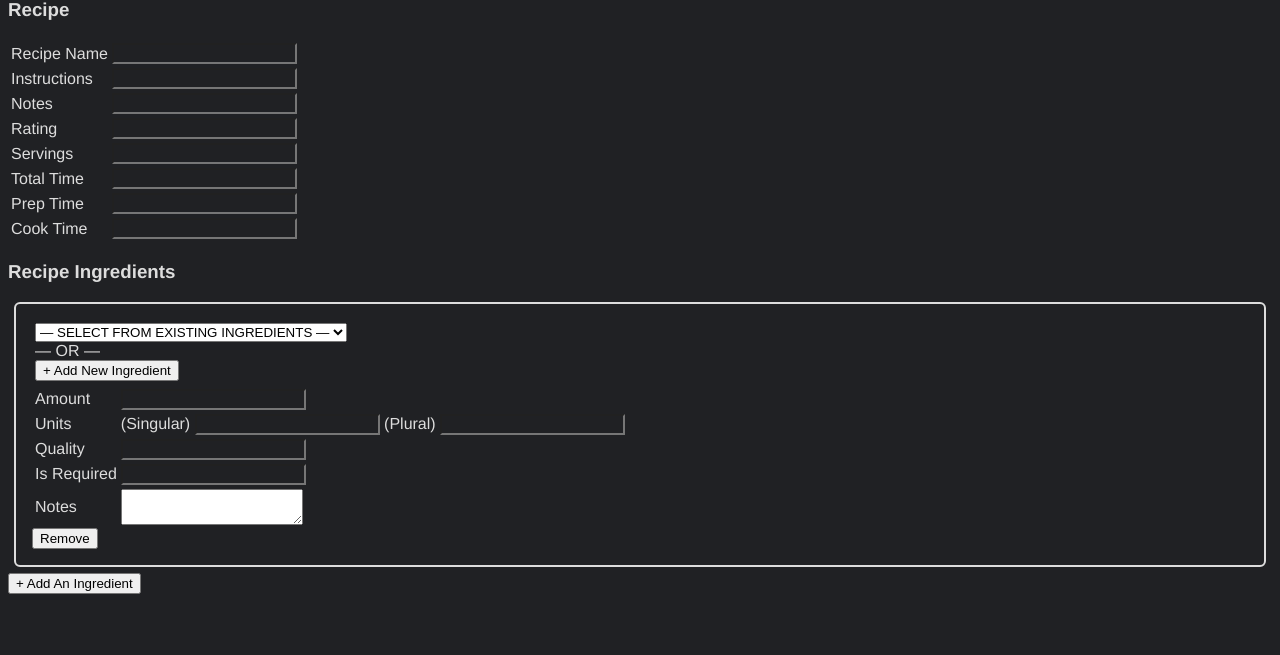
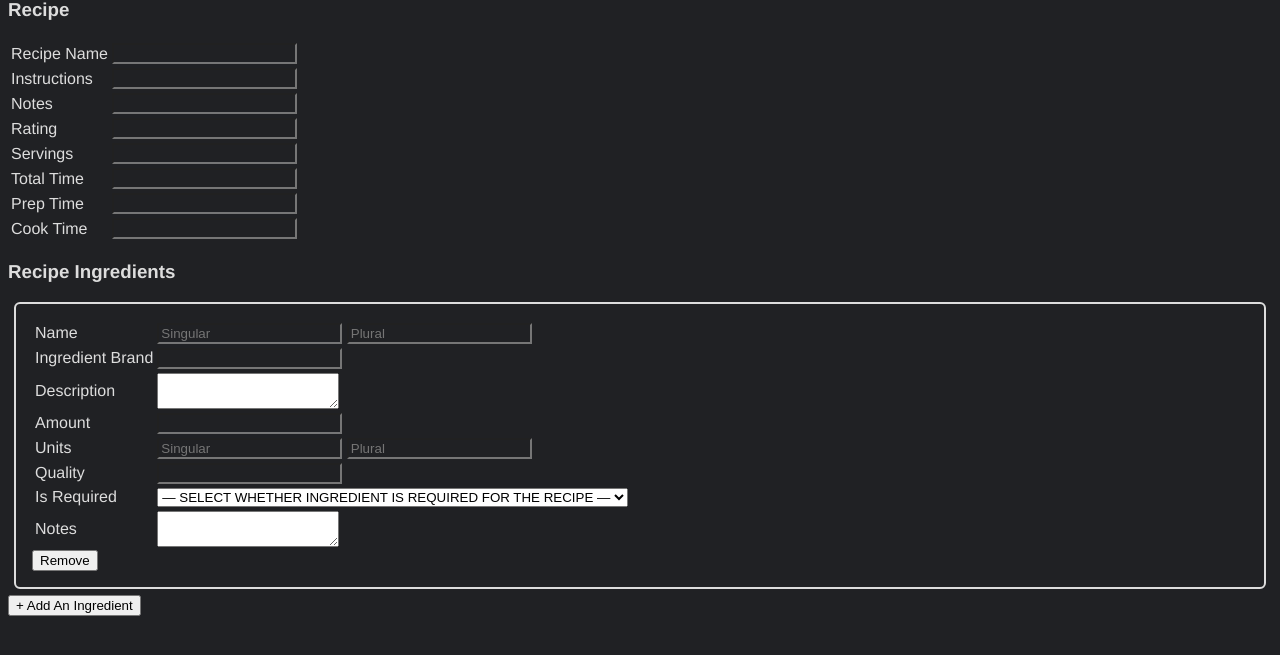
Before and after one commit to MPZinke/Recipes, a Flask app: page /new in a window 1280 px wide. Shown: the part 67-722 px from the top of the page. Run offline with Flask 2, Linux system fonts and the light colour scheme; data that the repository does not hold is empty; some libraries are stand-ins or nearby versions.

Commit message:
RecipeIngredient input is now datalisted

```diff
--- a/Backend/Main.py
+++ b/Backend/Main.py
@@ -36,6 +36,9 @@ app = Flask("Recipes", template_folder=os.path.join(ROOT_DIR, "Templates"), stat
 # FROM: https://abstractkitchen.com/blog/how-to-create-custom-jinja-filters-in-flask/
 app.jinja_env.filters["format_decimal"] = format_decimal
 app.jinja_env.filters["format_decimal_fractionally"] = format_decimal_fractionally
+app.jinja_env.filters["map_str"] = lambda x: map(str, x)
+app.jinja_env.filters["map"] = map
+app.jinja_env.filters["str"] = str
 app.jinja_env.filters["replace_timer"] = replace_timer
 
 
@@ -44,6 +47,19 @@ def GET_():
 	# FROM: https://stackoverflow.com/a/36011663
 	# return "<a href='alarm-clock://' target='_blank'>Timer</a>"
 	return "<a href='clock-timer://'>Timer</a>"
+
+
+@app.route("/testing/datalist")
+def GET_testing_datatlist():
+	return """
+	<form>
+		<input list="my_list"/>
+		<datalist id="my_list">
+			<option value="12345">One</option>
+			<option value="67890"></option>
+		</datalist>
+	</form>
+"""
 
 # ————————————————————————————————————————————————————— RECIPES  ————————————————————————————————————————————————————— #
 # ———————————————————————————————————————————————————————————————————————————————————————————————————————————————————— #
@@ -131,6 +147,12 @@ def GET_timer(duration: str):
 	return render_template("Timer.j2")
 
 
+@app.route("/api/ingredients")
+def GET_api_ingredients():
+	ingredients: list[Ingredient] = Ingredient.all()
+	return str(ingredients)
+
+
 def main():
 	app.run(host="0.0.0.0", port=8080, debug=True)
 
--- a/Backend/Templates/New/New.j2
+++ b/Backend/Templates/New/New.j2
@@ -25,7 +25,11 @@
 					Recipe Name
 				</td>
 				<td>
-					<input name="name-input" id="name-input" type="text"/>
+					<input
+					  name="name-input"
+					  id="name-input"
+					  type="text"
+					/>
 				</td>
 			</tr>
 			<tr>
@@ -33,7 +37,11 @@
 					Instructions
 				</td>
 				<td>
-					<input name="instructions-input" id="instructions-input" type="text"/>
+					<input
+					  name="instructions-input"
+					  id="instructions-input"
+					  type="text"
+					/>
 				</td>
 			</tr>
 			<tr>
@@ -41,7 +49,11 @@
 					Notes
 				</td>
 				<td>
-					<input name="notes-input" id="notes-input" type="text"/>
+					<input
+					  name="notes-input"
+					  id="notes-input"
+					  type="text"
+					/>
 				</td>
 			</tr>
 			<tr>
@@ -49,7 +61,11 @@
 					Rating
 				</td>
 				<td>
-					<input name="rating-input" id="rating-input" type="text"/>
+					<input
+					  name="rating-input"
+					  id="rating-input"
+					  type="text"
+					/>
 				</td>
 			</tr>
 			<tr>
@@ -57,7 +73,11 @@
 					Servings
 				</td>
 				<td>
-					<input name="servings-input" id="servings-input" type="text"/>
+					<input
+					  name="servings-input"
+					  id="servings-input"
+					  type="text"
+					/>
 				</td>
 			</tr>
 			<tr>
@@ -65,7 +85,11 @@
 					Total Time
 				</td>
 				<td>
-					<input name="total_time-input" id="total_time-input" type="text"/>
+					<input
+					  name="total_time-input"
+					  id="total_time-input"
+					  type="text"
+					/>
 				</td>
 			</tr>
 			<tr>
@@ -73,7 +97,11 @@
 					Prep Time
 				</td>
 				<td>
-					<input name="prep_time-input" id="prep_time-input" type="text"/>
+					<input
+					  name="prep_time-input"
+					  id="prep_time-input"
+					  type="text"
+					/>
 				</td>
 			</tr>
 			<tr>
@@ -81,7 +109,11 @@
 					Cook Time
 				</td>
 				<td>
-					<input name="cook_time-input" id="cook_time-input" type="text"/>
+					<input
+					  name="cook_time-input"
+					  id="cook_time-input"
+					  type="text"
+					/>
 				</td>
 			</tr>
 		</table>
@@ -89,13 +121,18 @@
 		<h3>
 			Recipe Ingredients
 		</h3>
-		<div id="recipe_ingredients-div">
+		<div
+		  id="recipe_ingredients-div"
+		>
 			{% with count=1 %}
 				{% include "New/RecipeIngredient/New.j2" %}
 			{% endwith %}
 		</div>
 
-		<button type="button" onclick="add_new_recipe_ingredient_html();">
+		<button
+		  type="button"
+		  onclick="add_new_recipe_ingredient_html();"
+		>
 			+ Add An Ingredient
 		</button>
 	</form>
@@ -121,47 +158,54 @@
 		}
 
 
-		function add_ingredient_html(select)
+		function update_ingredient(input)
 		{
-			const recipe_ingredients_div = document.getElementById("recipe_ingredients-div");
-			const ingredient_td = select.closest(".recipe_ingredient_ingredient-td");
+			const recipe_ingredient_div = input.closest(".recipe_ingredient-div");
 
-			var xmlhttp = new XMLHttpRequest();
-			xmlhttp.open("GET", `/new/recipe_ingredient/ingredient/${select.value}`, false);
-			xmlhttp.send(null);
+			const singular_name = recipe_ingredient_div.querySelector(".ingredient_singular_name-input").value;
+			const singular_datalist = recipe_ingredient_div.querySelector(".ingredient_name_singular-datalist");
 
-			if(xmlhttp.status == 400)
+			const plural_name = recipe_ingredient_div.querySelector(".ingredient_plural_name-input").value;
+			const plural_datalist = recipe_ingredient_div.querySelector(".ingredient_name_plural-datalist");
+
+			const brand_name = recipe_ingredient_div.querySelector(".ingredient_brand-input").value;
+
+			let valid_datalist_ingredients = [];
+			for(var x = 0; x < INGREDIENTS.length; x++)
 			{
-				return alert('There was an error 400');
-			}
-			else if(xmlhttp.status != 200)
-			{
-				return alert('add_ingredient_html::something else other than 200 was returned');
+				let ingredient = INGREDIENTS[x];
+				if(singular_name == ingredient.names[0].substring(0, singular_name.length)
+				  && plural_name == ingredient.names[1].substring(0, plural_name.length)
+				  && brand_name == ingredient.brand.substring(0, brand_name.length)
+				)
+				{
+					valid_datalist_ingredients.push(ingredient);
+				}
 			}
 
-			ingredient_td.innerHTML = xmlhttp.responseText;
-		}
+			let singular_datalist_innerHTML = "";
+			let plural_datalist_innerHTML = "";
+			for(var x = 0; x < valid_datalist_ingredients.length; x++)
+			{
+				let ingredient = valid_datalist_ingredients[x];
 
+				singular_datalist_innerHTML += `<option
+						  ingredient-id="${ingredient.id}"
+						  value="${ingredient.names[0]}"
+						>
+							${ingredient.brand}
+						</option>`;
 
-		function add_new_ingredient_html(button)
-		{
-			const recipe_ingredients_div = document.getElementById("recipe_ingredients-div");
-			const ingredient_td = button.closest(".recipe_ingredient_ingredient-td");
-
-			var xmlhttp = new XMLHttpRequest();
-			xmlhttp.open("GET", `/new/recipe_ingredient/ingredient`, false);
-			xmlhttp.send(null);
-
-			if(xmlhttp.status == 400)
-			{
-				return alert('There was an error 400');
-			}
-			else if(xmlhttp.status != 200)
-			{
-				return alert('add_new_ingredient_html::2something else other than 200 was returned');
+				plural_datalist_innerHTML += `<option
+						  ingredient-id="${ingredient.id}"
+						  value="${ingredient.names[1]}"
+						>
+							${ingredient.brand}
+						</option>`;
 			}
 
-			ingredient_td.innerHTML = xmlhttp.responseText;
+			singular_datalist.innerHTML = singular_datalist_innerHTML;
+			plural_datalist.innerHTML = plural_datalist_innerHTML;
 		}
 
 
@@ -180,5 +224,27 @@
 				for(let x = 0; x < recipe_ingredients.length; x++){}
 			}
 		}
+
+
+		function get_ingredients()
+		{
+			var xmlhttp = new XMLHttpRequest();
+			xmlhttp.open("GET", `/api/ingredients`, false);
+			xmlhttp.send(null);
+
+			if(xmlhttp.status == 400)
+			{
+				return alert('There was an error 400');
+			}
+			else if(xmlhttp.status != 200)
+			{
+				return alert('add_new_ingredient_html::2something else other than 200 was returned');
+			}
+
+			return JSON.parse(xmlhttp.responseText);
+		}
+
+
+		const INGREDIENTS = JSON.parse(`{{ ingredients | str }}`);
 	</script>
 {% endblock %}
--- a/Backend/Templates/New/RecipeIngredient/New.j2
+++ b/Backend/Templates/New/RecipeIngredient/New.j2
@@ -1,16 +1,82 @@
-<div class="boxed">
+<div
+  class="boxed recipe_ingredient-div"
+>
 	<table>
 		<tr>
-			<td colspan="2" class="recipe_ingredient_ingredient-td">
-				{% include "New/RecipeIngredient/Ingredient/Select.j2" %}
-				<br/>
-				— OR —
-				<br/>
-				{% include "New/RecipeIngredient/Ingredient/Button.j2" %}
+			<td>
+				Name
+			</td>
+			<td>
+				<input
+				  name="ingredient_name_singular-input-"
+				  id="ingredient_name_singular-input-"
+				  class="ingredient_name-input ingredient_singular_name-input"
+				  type="text"
+				  placeholder="Singular"
+				  list="ingredient_name_singular-datalist-"
+				  onchange="update_ingredient(this);"
+				  oninput="update_ingredient(this);"
+				/>
+				<datalist
+				  id="ingredient_name_singular-datalist-"
+				  class="ingredient_name_singular-datalist"
+				>
+					{% for ingredient in ingredients %}
+						<option
+						  ingredient-id="{{ ingredient.id() }}"
+						  value="{{ ingredient.names()[0] }}"
+						>
+							{{ ingredient.brand() }}
+						</option>
+					{% endfor %}
+				</datalist>
+				<input
+				  name="ingredient_name_plural-input-"
+				  id="ingredient_name_plural-input-"
+				  class="ingredient_name-input ingredient_plural_name-input"
+				  type="text"
+				  placeholder="Plural"
+				  list="ingredient_name_plural-datalist-"
+				  onchange="update_ingredient(this);"
+				  oninput="update_ingredient(this);"
+				/>
+				<datalist
+				  id="ingredient_name_plural-datalist-"
+				  class="ingredient_name_plural-datalist"
+				>
+					{% for ingredient in ingredients %}
+						<option
+						  ingredient-id="{{ ingredient.id() }}"
+						  value="{{ ingredient.names()[1] }}"
+						>
+							{{ ingredient.brand() }}
+						</option>
+					{% endfor %}
+				</datalist>
 			</td>
 		</tr>
 		<tr>
-			<td colspan="2">
+			<td>
+				Ingredient Brand
+			</td>
+			<td>
+				<input
+				  name="ingredient_brand-input-"
+				  id="ingredient_brand-input-"
+				  type="text"
+				  class="ingredient_brand-input"
+				/>
+			</td>
+		</tr>
+		<tr>
+			<td>
+				Description
+			</td>
+			<td>
+				<textarea
+				  name="ingredient_Description-textarea-"
+				  id="ingredient_Description-textarea-"
+				></textarea>
 			</td>
 		</tr>
 		<tr>
@@ -18,8 +84,10 @@
 				Amount
 			</td>
 			<td>
-				<input name="ingredient_amount-input-"
-				  id="ingredient_amount-input-" type="text"
+				<input
+				  name="ingredient_amount-input-"
+				  id="ingredient_amount-input-"
+				  type="text"
 				/>
 			</td>
 		</tr>
@@ -28,13 +96,17 @@
 				Units
 			</td>
 			<td>
-				(Singular)
-				<input name="ingredient_units_singular-input-"
-				  id="ingredient_units_singular-input-" type="text"
+				<input
+				  name="ingredient_units_singular-input-"
+				  id="ingredient_units_singular-input-"
+				  type="text"
+				  placeholder="Singular"
 				/>
-				(Plural)
-				<input name="ingredient_units_plural-input-"
-				  id="ingredient_units_plural-input-" type="text"
+				<input
+				  name="ingredient_units_plural-input-"
+				  id="ingredient_units_plural-input-"
+				  type="text"
+				  placeholder="Plural"
 				/>
 			</td>
 		</tr>
@@ -43,8 +115,10 @@
 				Quality
 			</td>
 			<td>
-				<input name="ingredient_quality-input-"
-				  id="ingredient_quality-input-" type="text"
+				<input
+				  name="ingredient_quality-input-"
+				  id="ingredient_quality-input-"
+				  type="text"
 				/>
 			</td>
 		</tr>
@@ -53,9 +127,21 @@
 				Is Required
 			</td>
 			<td>
-				<input name="ingredient_is_required-input-"
-				  id="ingredient_is_required-input-" type="text"
-				/>
+				<select
+				  name="ingredient_is_required-input-"
+				  id="ingredient_is_required-input-"
+				  type="text"
+				>
+					<option value="-1" selected disabled>
+						— SELECT WHETHER INGREDIENT IS REQUIRED FOR THE RECIPE —
+					</option>
+					<option value="1">
+						True
+					</option>
+					<option value="0">
+						False
+					</option>
+				</select>
 			</td>
 		</tr>
 		<tr>
@@ -63,13 +149,18 @@
 				Notes
 			</td>
 			<td>
-				<textarea name="ingredient_notes-textarea-"
-				  id="ingredient_notes-textarea-" type="text"
+				<textarea
+				  name="ingredient_notes-textarea-"
+				  id="ingredient_notes-textarea-"
+				  type="text"
 				></textarea>
 			</td>
 		</tr>
 	</table>
-	<button type="button" onclick="delete_ingredient(this.parentNode)">
+	<button
+	  type="button"
+	  onclick="delete_ingredient(this.parentNode)"
+	>
 		Remove
 	</button>
 </div>
```
Also changed, not shown: Backend/Ingredient.py (+19 -0 lines), Backend/Recipe.py (+25 -0 lines), Backend/RecipeIngredient.py (+25 -0 lines).
